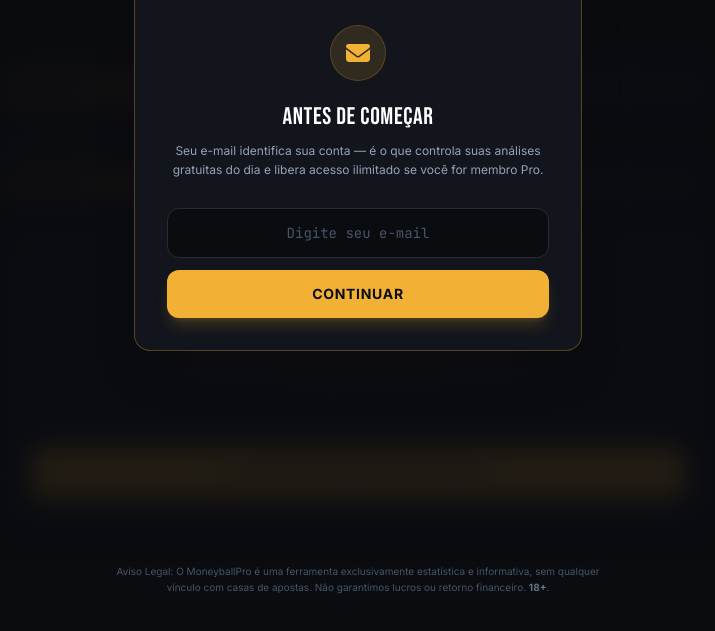
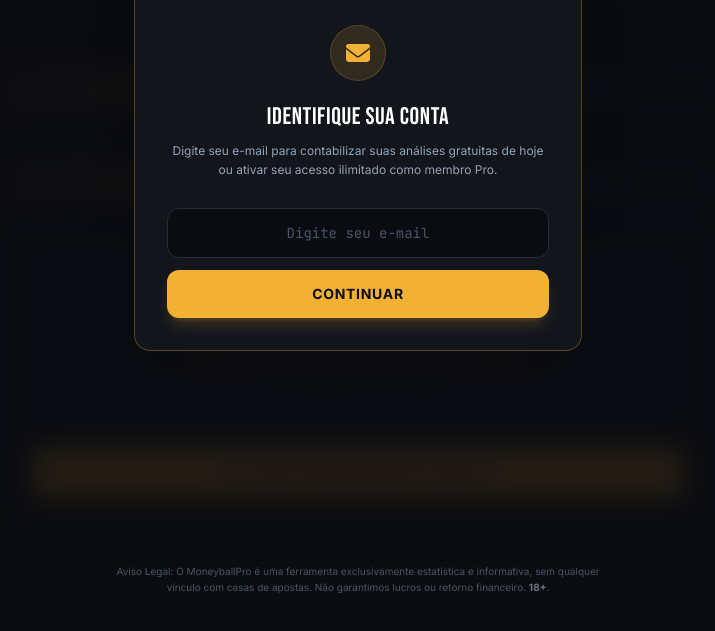
Before and after one commit to marcus-moneyball/moneyball-pro, a plain HTML site: page index.html in a window 1280 px wide. Shown: the part 239-870 px from the top of the page, without its empty margins (282-997 px from the left). Drawn offline with nearby package versions, Linux system fonts and the light colour scheme.

Commit message:
Update index.html

```diff
--- a/index.html
+++ b/index.html
@@ -49,7 +49,7 @@
         <!-- HEADER & LIMITE DIÁRIO -->
         <div class="text-center space-y-2 pt-2">
             <div class="inline-flex items-center gap-2 px-3 py-1 rounded-full bg-accent-soft border border-accent/25 text-[10px] font-bold text-accent tracking-widest uppercase">
-                <span class="w-1.5 h-1.5 rounded-full bg-accent animate-pulse"></span> Engine v2.6 • Análise de Dados e Matchup
+                <span class="w-1.5 h-1.5 rounded-full bg-accent animate-pulse"></span> Engine v3.0 • Análise Esportiva de Elite e Matchup
             </div>
             <img src="brand/logo-mark.png" alt="MoneyballPro" class="w-16 h-16 md:w-20 md:h-20 mx-auto mt-1" width="80" height="80">
             <h1 class="font-display text-4xl md:text-5xl text-white tracking-wide">MONEYBALL<span class="text-accent">PRO</span></h1>
@@ -139,8 +139,8 @@
                 <i class="fa-solid fa-envelope text-accent text-2xl"></i>
             </div>
             <div>
-                <h3 class="text-2xl font-display text-white tracking-wide">ANTES DE COMEÇAR</h3>
-                <p class="text-xs text-slate-400 mt-2 leading-relaxed">Seu e-mail identifica sua conta — é o que controla suas análises gratuitas do dia e libera acesso ilimitado se você for membro Pro.</p>
+                <h3 class="text-2xl font-display text-white tracking-wide">IDENTIFIQUE SUA CONTA</h3>
+                <p class="text-xs text-slate-400 mt-2 leading-relaxed"> Digite seu e-mail para contabilizar suas análises gratuitas de hoje ou ativar seu acesso ilimitado como membro Pro.</p>
             </div>
             <div class="space-y-3 pt-2">
                 <input type="email" id="email-capture-input" placeholder="Digite seu e-mail" class="w-full bg-base-bg border border-base-border rounded-xl p-3.5 text-sm text-white focus:outline-none focus:border-accent transition-all placeholder:text-slate-600 text-center font-mono">
```
